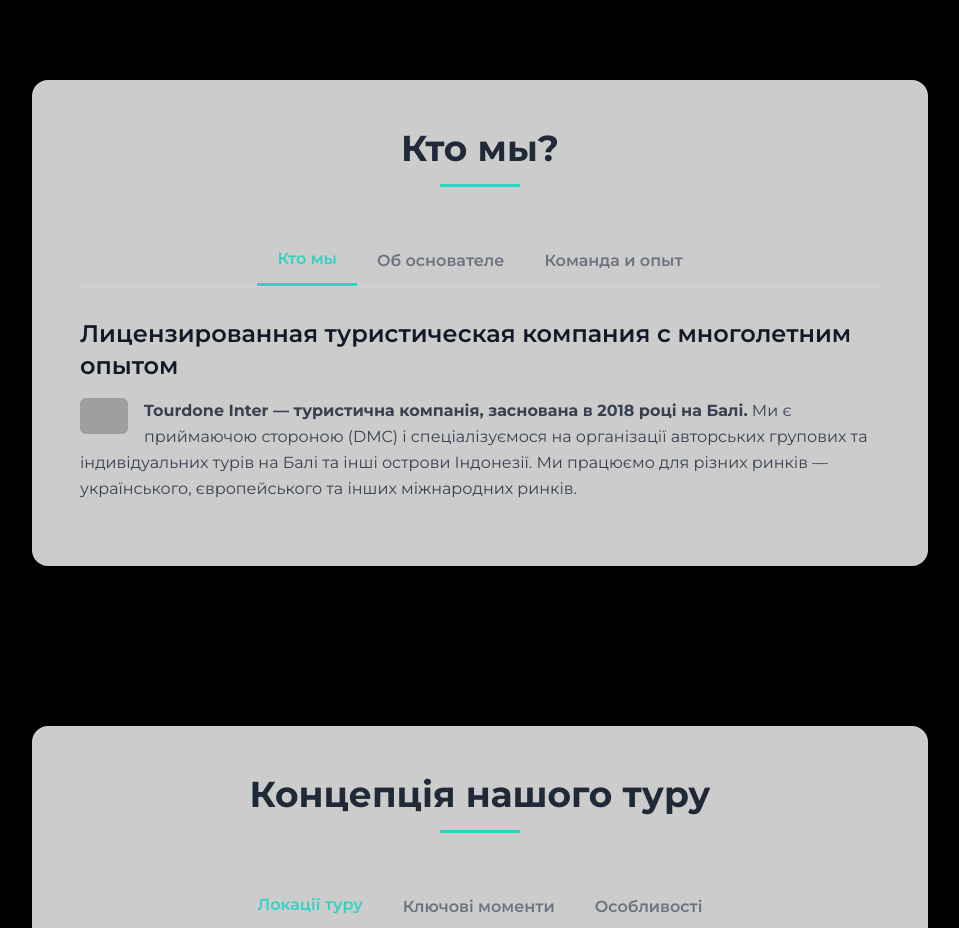
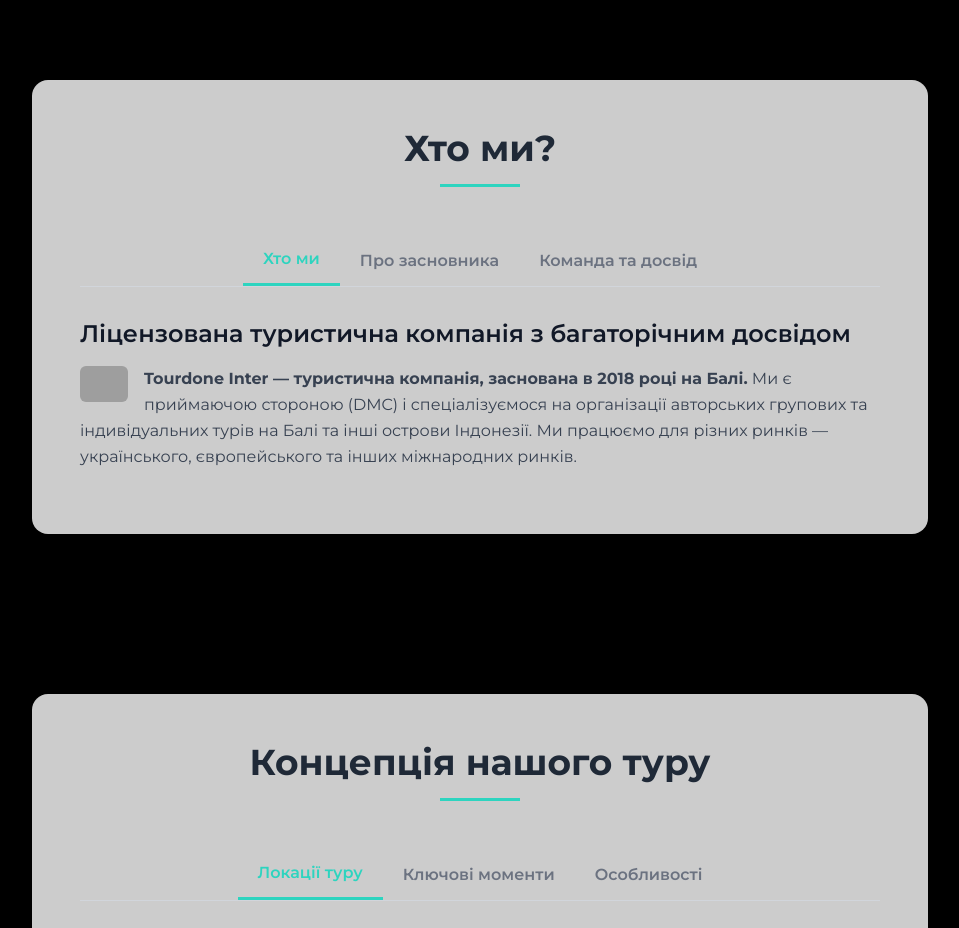
Before and after one commit to Glebmotprace82/bali-lending-agent-ukr, a plain HTML site: page public/ukr-banny-full-index.html in a window 1280 px wide. Shown: the part 1600-2528 px from the top of the page, without its empty margins (160-1119 px from the left). Drawn offline with nearby package versions, Linux system fonts and the light colour scheme; grey boxes are pictures that could not be loaded.

Commit message:
2_Peige_rerit

```diff
--- a/public/ukr-banny-full-index.html
+++ b/public/ukr-banny-full-index.html
@@ -304,16 +304,16 @@ body.menu-open #mobile-menu-overlay {
 
             <section id="about" class="py-20 bg-transparent">
                 <div class="container mx-auto max-w-4xl px-6 bg-white/80 backdrop-blur-md text-gray-800 p-8 lg:p-12 rounded-2xl shadow-[5px_25px_50px_-12px_rgba(0,0,0,0.5)]">
-                    <h2 class="text-3xl md:text-4xl font-bold text-center mb-12 section-title">Кто мы?</h2>
+                    <h2 class="text-3xl md:text-4xl font-bold text-center mb-12 section-title">Хто ми?</h2>
                     <div class="tabs-component">
                         <div class="flex justify-center border-b border-gray-300 -mb-px">
-                            <button class="tab-button active py-3 px-5 font-semibold text-gray-800 transition" data-tab="who-we-are">Кто мы</button>
-                            <button class="tab-button py-3 px-5 font-semibold text-gray-500 hover:text-gray-800 transition" data-tab="founder">Об основателе</button>
-                            <button class="tab-button py-3 px-5 font-semibold text-gray-500 hover:text-gray-800 transition" data-tab="team">Команда и опыт</button>
+                            <button class="tab-button active py-3 px-5 font-semibold text-gray-800 transition" data-tab="who-we-are">Хто ми</button>
+                            <button class="tab-button py-3 px-5 font-semibold text-gray-500 hover:text-gray-800 transition" data-tab="founder">Про засновника</button>
+                            <button class="tab-button py-3 px-5 font-semibold text-gray-500 hover:text-gray-800 transition" data-tab="team">Команда та досвід</button>
                         </div>
                         <div class="pt-8 text-gray-700 leading-relaxed">
                             <div id="who-we-are" class="tab-content active">
-                                <h3 class="text-2xl font-semibold mb-4 text-gray-900">Лицензированная туристическая компания с многолетним опытом</h3>
+                                <h3 class="text-2xl font-semibold mb-4 text-gray-900">Ліцензована туристична компанія з багаторічним досвідом</h3>
                                 <p class="mb-4">
                                 <picture>
                                     <source srcset="
@@ -481,7 +481,7 @@ body.menu-open #mobile-menu-overlay {
                                             >
                                         </picture>
                                     <div>
-                                        <h5 class="font-semibold text-lg text-gray-800">Водители и персонал</h5>
+                                        <h5 class="font-semibold text-lg text-gray-800">Водії та персонал</h5>
                                         <p class="text-gray-600">Працюють з нами багато сезонів, орієнтовані на високі стандарти сервісу.</p>
                                     </div>
                                 </div>
```
